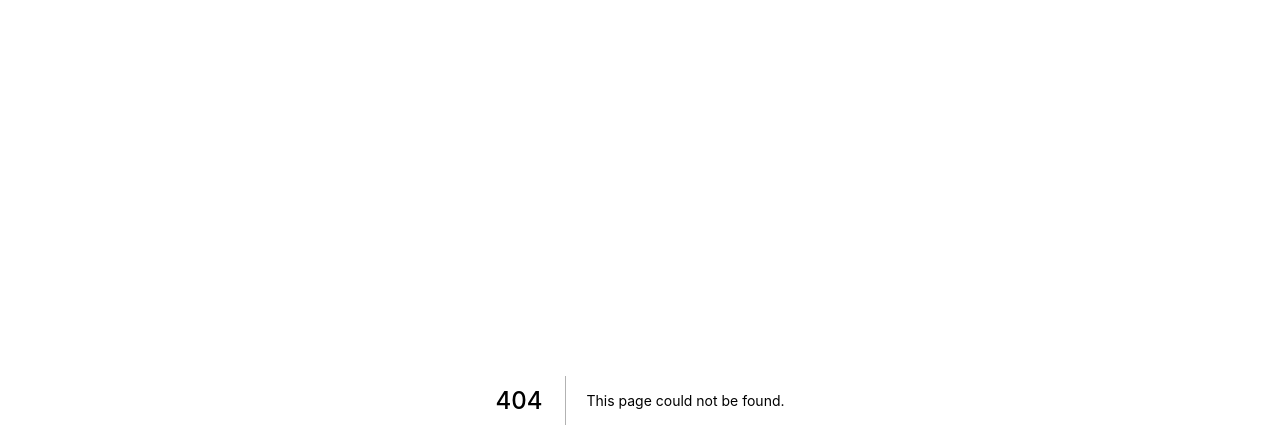
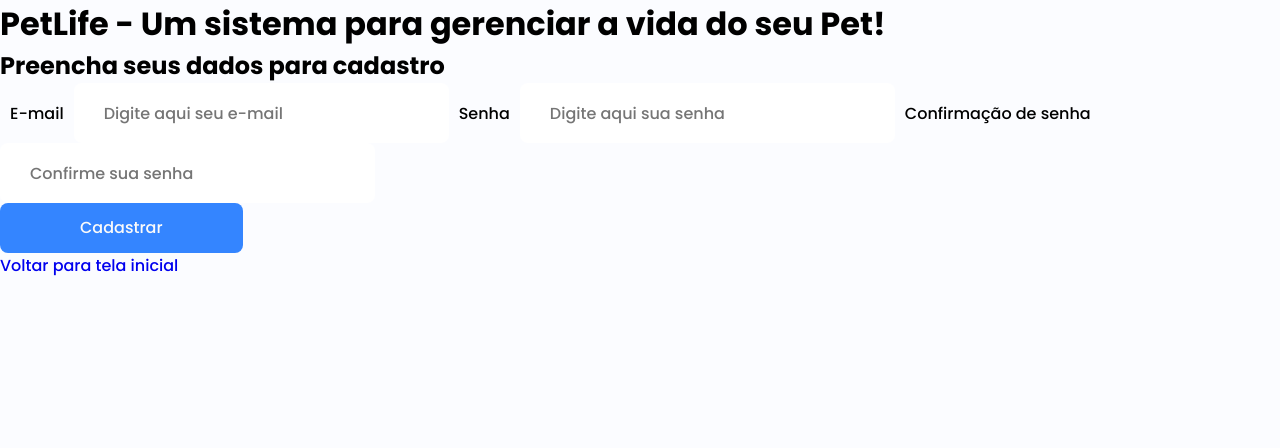
Before and after one commit to paulolemosfn/PetLife, a Next.js app: page /register in a window 1280 px wide. Before the commit this address had no page. Shown: the top 448 px of the page. Built offline with nearby package versions, Linux system fonts and the light colour scheme.

Commit message:
Criando a página de login + cadastro

```diff
--- /dev/null
+++ b/components/header.js
@@ -0,0 +1,9 @@
+function Header() {
+  return <>
+    <header>
+      <h1>PetLife - Um sistema para gerenciar a vida do seu Pet!</h1>
+    </header>
+  </>
+}
+
+export default Header;
--- /dev/null
+++ b/pages/_app.js
@@ -0,0 +1,7 @@
+import '../styles.css';
+
+function MyApp({ Component, pageProps }) {
+  return <Component {...pageProps} />
+}
+
+export default MyApp
--- /dev/null
+++ b/pages/_document.js
@@ -0,0 +1,20 @@
+import Document, { Html, Head, Main, NextScript } from 'next/document'
+
+class MyDocument extends Document {
+  render() {
+    return (
+      <Html>
+        <Head>
+          <link rel="preconnect" href="https://fonts.gstatic.com" />
+          <link href="https://fonts.googleapis.com/css2?family=Open+Sans&family=Poppins:wght@500;700&display=swap" rel="stylesheet" />
+        </Head>
+        <body>
+          <Main />
+          <NextScript />
+        </body>
+      </Html>
+    )
+  }
+}
+
+export default MyDocument
--- a/pages/pets/create.js
+++ /dev/null
@@ -1,5 +0,0 @@
-function CreatePage() {
-  return <div>Criar um pet</div>
-}
-
-export default CreatePage
--- a/pages/pets/view.js
+++ /dev/null
@@ -1,5 +0,0 @@
-function ViewPage() {
-  return <div>Visualizar um pet</div>
-}
-
-export default ViewPage
--- /dev/null
+++ b/pages/register.js
@@ -0,0 +1,20 @@
+import Header from "../components/header"
+
+function RegisterPage() {
+  return <>
+    <Header />
+    <h2>Preencha seus dados para cadastro</h2>
+    <form>
+      <label>E-mail</label>
+      <input id="email" type="text" placeholder="Digite aqui seu e-mail" />
+      <label>Senha</label>
+      <input id="senha" type="password" placeholder="Digite aqui sua senha" />
+      <label>Confirmação de senha</label>
+      <input id="senha" type="password" placeholder="Confirme sua senha" />
+    </form>
+    <button>Cadastrar</button>
+    <a href="./">Voltar para tela inicial</a>
+  </>
+}
+
+export default RegisterPage
--- /dev/null
+++ b/styles.css
@@ -0,0 +1,137 @@
+*{
+  margin: 0;
+  padding: 0;
+  border: none;
+  text-decoration: none;
+  box-sizing: border-box;
+}
+
+html{
+  --black: #0D114F;
+  --white: #FAFAFA;
+  --red: #E83F5B;
+  --ligth-blue:#E0ECFF;
+  --blue:#3485FF;
+  --background: #FBFCFF;
+  --overlay:#040911;
+  --icons-details:#A5B0C1;
+
+  --grey-grey: #4D5E77;
+  --grey-medium: #eaecf2;
+  --grey-dark:#4D5E77;
+  --grey-blue:#A1B2CD;
+  --grey-light:#E5EAF1;
+
+  /* *** 1rem = 16px (usa) 100% *** */
+  font-size: 62.5%; /*10px */
+}
+
+body{
+  display:flex;
+  height: 100vh;
+  background: var(--background)
+}
+
+body, button, input, textarea{
+  font-size: clamp(14px, 1.6rem, 2vw);
+
+  /* font-family: 'Open Sans', sans-serif; */
+  font-family: 'Poppins', sans-serif;
+}
+.content{
+  width: 100%;
+  margin: 0 auto;
+}
+
+.content header img{
+  transition: filter .2s;
+  cursor: pointer;
+  filter: opacity(1.2);
+}
+
+.sr-only{
+  position : absolute;
+  height: 1px;
+  width: 1px;
+  padding: 0;
+  margin: -1px;
+  overflow: hidden;
+  clip-path: rect(0, 0, 0, 0);
+  white-space: nowrap;
+  border-width: 0;
+}
+
+/* input and buttons */
+input, button, .button{
+  border-radius:0.8rem;
+  height: 5rem;
+}
+
+button, .button{
+  font-family: 'Poppins';
+  font-weight: 500;
+  line-height: 0;
+
+  display: flex;
+  align-items: center;
+  justify-content: center;
+
+  background: var(--blue);
+  color: var(--white);
+
+  transition: filter .2s;
+
+  cursor:pointer ;
+}
+
+button:hover, .button:hover{
+  filter: brightness(1.2);
+}
+
+button > img,
+.button > img{
+  margin-right: 1rem;
+  width: 2rem;
+}
+
+button.outlined,
+.button.outlined{
+  background: var(--white);
+  color: var(--blue);
+  border: .2rem solid var(--blue);
+}
+
+button.red,
+.button.red{
+  background: var(--red);
+  color: var(--white);
+}
+
+button.grey,
+.button.grey{
+  background: var(--grey-light);
+  color: var(--grey-dark);
+}
+
+/* HEADER */
+
+.content header{
+  width: 80%;
+  margin: 3.5rem auto;
+}
+
+.content header img{
+  width:16.7rem;
+}
+
+label {
+  padding: 1rem;
+}
+
+input {
+  padding: 3rem;
+}
+
+button {
+  padding: 2rem 8rem;
+}
```
Also changed, not shown: pages/index.js (+15 -1 lines).
